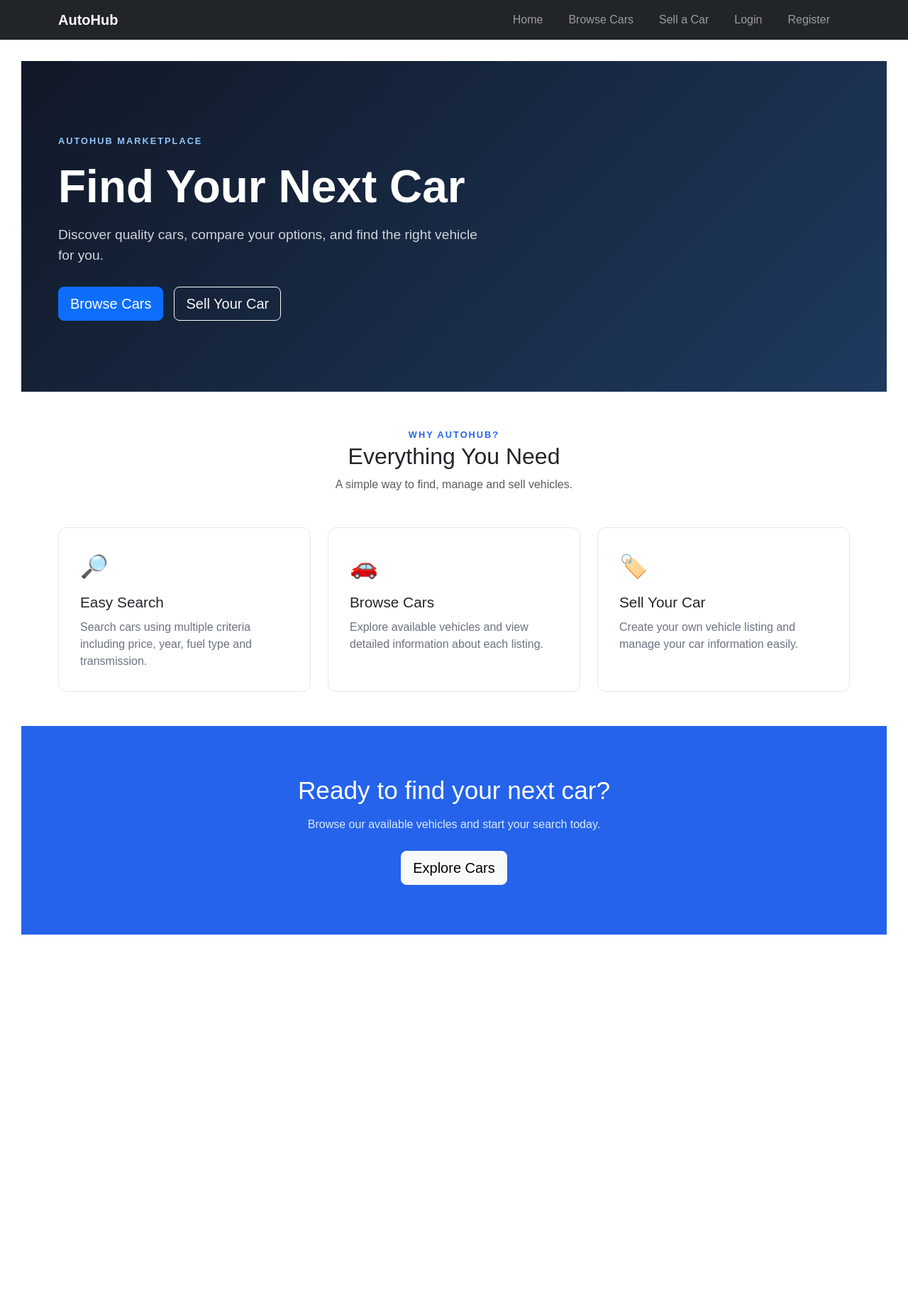
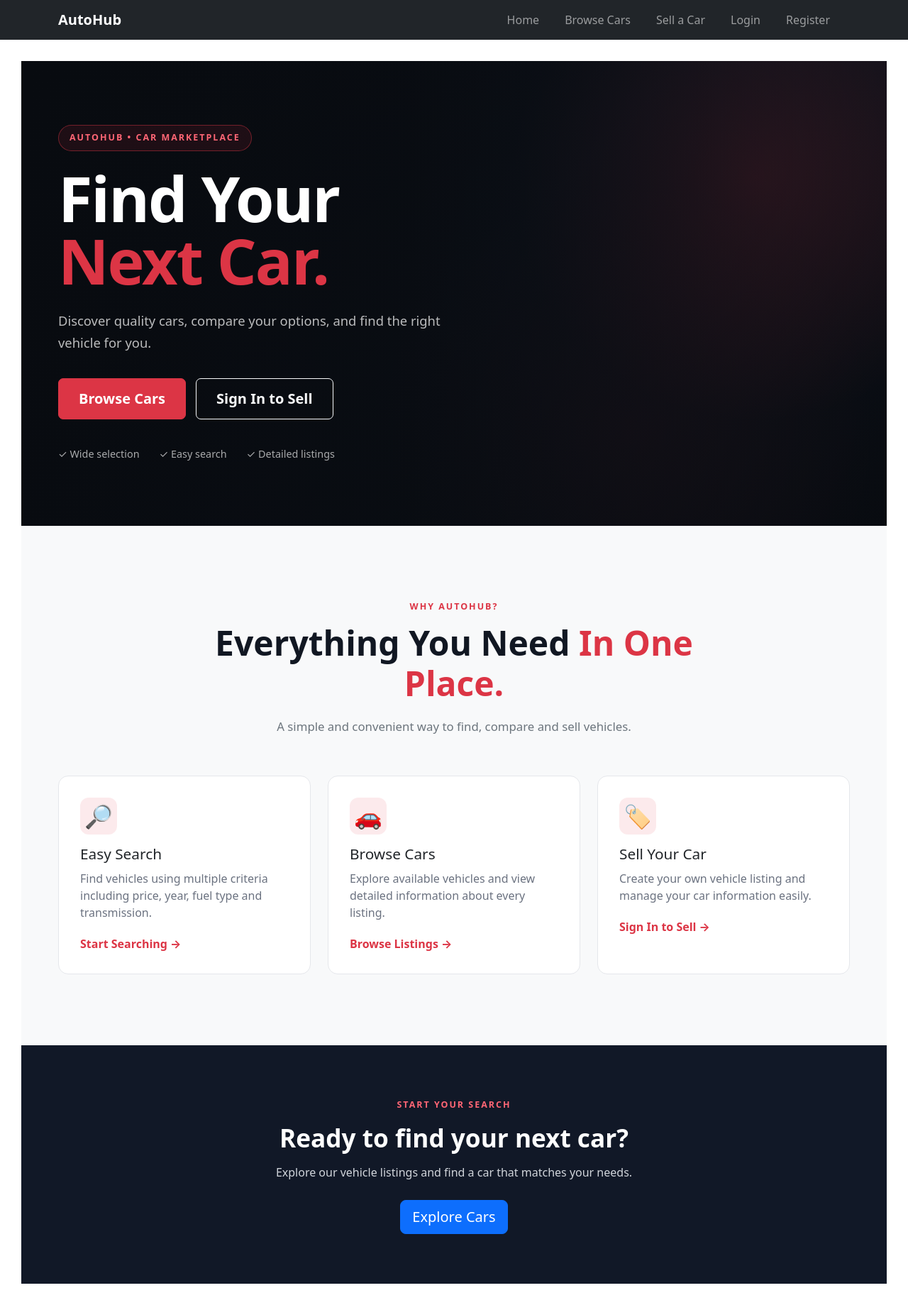
Before and after one commit to ManishTamang292/Autohub, a PHP site: page / in a window 1280 px wide. Shown: the whole page at 71% size. Before the commit the page ends 1317 px from the top, so only its background shows below. Run offline with PHP 8.4, Linux system fonts and the light colour scheme.

Commit message:
Redesign AutoHub homepage

````diff
--- a/css/style.css
+++ b/css/style.css
@@ -1,3 +1,4 @@
+```css
 body {
     font-family: Arial, sans-serif;
     margin: 0;
@@ -28,6 +29,7 @@ nav a:hover {
 main {
     padding: 30px;
 }
+
 table {
     width: 100%;
     border-collapse: collapse;
@@ -53,6 +55,7 @@ tr:nth-child(even) {
 tr:hover {
     background-color: #eeeeee;
 }
+
 form {
     margin-top: 20px;
     margin-bottom: 30px;
@@ -86,156 +89,350 @@ button {
 button:hover {
     background-color: #444;
 }
+
 .search-grid {
     display: grid;
     grid-template-columns: repeat(3, 1fr);
     gap: 15px;
     margin-bottom: 15px;
 }
-/* AutoHub Homepage */
+
+
+/* Homepage Hero */
 
 .hero-section {
-    background: linear-gradient(135deg, #111827, #1e3a5f);
+    position: relative;
+    min-height: 620px;
+    display: flex;
+    align-items: center;
+    overflow: hidden;
+    background:
+        radial-gradient(
+            circle at 85% 25%,
+            rgba(220, 53, 69, 0.22),
+            transparent 30%
+        ),
+        radial-gradient(
+            circle at 70% 80%,
+            rgba(220, 53, 69, 0.08),
+            transparent 35%
+        ),
+        linear-gradient(
+            135deg,
+            #080b10 0%,
+            #111722 50%,
+            #080b10 100%
+        );
     color: white;
-    padding: 100px 0;
+}
+
+.hero-overlay {
+    position: absolute;
+    inset: 0;
+
+    background:
+        linear-gradient(
+            90deg,
+            rgba(8, 11, 16, 0.98) 0%,
+            rgba(8, 11, 16, 0.88) 45%,
+            rgba(8, 11, 16, 0.55) 75%,
+            rgba(8, 11, 16, 0.25) 100%
+        );
+
+    pointer-events: none;
 }
 
 .hero-content {
-    max-width: 700px;
+    position: relative;
+    z-index: 2;
+    max-width: 720px;
+    padding: 90px 0;
 }
 
-.hero-label,
-.section-label {
-    font-size: 0.8rem;
-    font-weight: bold;
+.hero-label {
+    display: inline-block;
+    margin-bottom: 22px;
+    padding: 8px 15px;
+    border: 1px solid rgba(220, 53, 69, 0.45);
+    border-radius: 50px;
+    background: rgba(220, 53, 69, 0.10);
+    color: #ff6675;
+    font-size: 0.78rem;
+    font-weight: 700;
     letter-spacing: 2px;
 }
 
-.hero-label {
-    color: #93c5fd;
+.hero-content h1 {
+    margin: 0 0 25px;
+    font-size: clamp(3.5rem, 7vw, 5.5rem);
+    font-weight: 800;
+    line-height: 1;
+    letter-spacing: -2px;
 }
 
-.hero-section h1 {
-    font-size: 4rem;
-    font-weight: 700;
-    margin: 15px 0;
+.hero-content h1 span {
+    color: #dc3545;
 }
 
-.hero-section p {
-    font-size: 1.2rem;
-    color: #d1d5db;
+.hero-content p {
     max-width: 600px;
+    margin-bottom: 35px;
+    color: rgba(255, 255, 255, 0.72);
+    font-size: 1.15rem;
+    line-height: 1.7;
 }
 
 .hero-buttons {
     display: flex;
-    gap: 15px;
-    margin-top: 30px;
+    flex-wrap: wrap;
+    gap: 14px;
+    margin-bottom: 38px;
 }
 
+.hero-buttons .btn {
+    padding: 13px 28px;
+    border-radius: 7px;
+    font-weight: 600;
+}
+
+.hero-buttons .btn-primary {
+    background: #dc3545;
+    border-color: #dc3545;
+}
+
+.hero-features {
+    display: flex;
+    flex-wrap: wrap;
+    gap: 28px;
+}
+
+.hero-features span {
+    color: rgba(255, 255, 255, 0.65);
+    font-size: 0.9rem;
+}
+
+/* Why AutoHub Section */
+
+.why-section {
+    padding: 100px 0;
+    background: #f8f9fa;
+}
+
+.section-heading {
+    max-width: 700px;
+    margin: 0 auto 55px;
+    text-align: center;
+}
+
+.section-heading .section-label {
+    display: inline-block;
+    margin-bottom: 12px;
+    color: #dc3545;
+    font-size: 0.78rem;
+    font-weight: 700;
+    letter-spacing: 2px;
+}
+
+.section-heading h2 {
+    margin-bottom: 18px;
+    color: #111722;
+    font-size: clamp(2rem, 4vw, 3rem);
+    font-weight: 800;
+}
+
+.section-heading h2 span {
+    color: #dc3545;
+}
+
+.section-heading p {
+    margin: 0;
+    color: #6c757d;
+    font-size: 1.05rem;
+    line-height: 1.7;
+}
+
+/* Homepage Feature Section */
+
 .section-label {
-    color: #2563eb;
+    color: #dc3545;
 }
 
 .feature-card {
+    height: 100%;
+    padding: 35px;
+    background: #ffffff;
+    border: 1px solid #e5e7eb;
+    border-radius: 16px;
+    transition: transform 0.25s ease, box-shadow 0.25s ease;
+}
+
+.feature-card:hover {
+    transform: translateY(-6px);
+    box-shadow: 0 18px 40px rgba(0, 0, 0, 0.10);
+}
+
+.feature-card:hover {
+    transform: translateY(-5px);
+    box-shadow: 0 12px 30px rgba(0, 0, 0, 0.10);
+}
+
+.feature-icon {
+    width: 52px;
+    height: 52px;
+    display: flex;
+    align-items: center;
+    justify-content: center;
+    margin-bottom: 22px;
+    border-radius: 12px;
+    background: rgba(220, 53, 69, 0.10);
+    font-size: 1.5rem;
+}
+
+.feature-card h3 {
+    margin-bottom: 10px;
+    font-size: 1.3rem;
+}
+
+.feature-card p {
+    margin-bottom: 0;
+    color: #6b7280;
+}
+.feature-card a {
+    display: inline-block;
+    margin-top: 20px;
+    color: #dc3545;
+    font-weight: 700;
+    text-decoration: none;
+}
+
+.feature-card a:hover {
+    color: #b02a37;
+    text-decoration: underline;
+}
+
+
+/* Homepage CTA */
+
+.cta-section {
+    position: relative;
+    padding: 90px 0;
+    background:
+        radial-gradient(
+            circle at 50% 0%,
+            rgba(220, 53, 69, 0.18),
+            transparent 45%
+        ),
+        #111722;
+    color: white;
+    text-align: center;
+}
+
+.cta-content {
+    max-width: 700px;
+    margin: 0 auto;
+}
+
+.cta-content .section-label {
+    display: inline-block;
+    margin-bottom: 15px;
+    color: #ff6675;
+    font-size: 0.78rem;
+    font-weight: 700;
+    letter-spacing: 2px;
+}
+
+.cta-content h2 {
+    margin-bottom: 18px;
+    font-size: clamp(2rem, 4vw, 3rem);
+    font-weight: 800;
+}
+
+.cta-content p {
+    max-width: 600px;
+    margin: 0 auto 30px;
+    color: rgba(255, 255, 255, 0.68);
+    line-height: 1.7;
+}
+
+
+/* Homepage Mobile */
+
+@media (max-width: 768px) {
+
+    .hero-section {
+        min-height: 650px;
+    }
+
+    .hero-overlay {
+        background: rgba(10, 12, 18, 0.78);
+    }
+
+    .hero-content {
+        padding: 60px 20px;
+    }
+
+    .hero-content h1 {
+        font-size: 3rem;
+    }
+
+    .hero-features {
+        flex-direction: column;
+        gap: 10px;
+    }
+
+}
+
+
+/* Homepage Feature Section */
+
+.section-label {
+    color: #dc3545;
+}
+
+.feature-card {
+    height: 100%;
+    padding: 30px;
     background: white;
     border: 1px solid #e5e7eb;
-    border-radius: 12px;
-    padding: 30px;
-    height: 100%;
+    border-radius: 14px;
     transition: transform 0.2s ease, box-shadow 0.2s ease;
 }
 
 .feature-card:hover {
     transform: translateY(-5px);
-    box-shadow: 0 10px 25px rgba(0, 0, 0, 0.08);
+    box-shadow: 0 12px 30px rgba(0, 0, 0, 0.10);
 }
 
 .feature-icon {
+    margin-bottom: 15px;
     font-size: 2rem;
-    margin-bottom: 15px;
 }
 
 .feature-card h3 {
+    margin-bottom: 10px;
     font-size: 1.3rem;
-    margin-bottom: 10px;
 }
 
 .feature-card p {
+    margin-bottom: 0;
     color: #6b7280;
-    margin-bottom: 0;
 }
 
+
+/* Homepage CTA */
+
 .cta-section {
-    background: #2563eb;
+    padding: 70px 0;
+    background: #111827;
     color: white;
-    padding: 70px 0;
     text-align: center;
 }
 
 .cta-content h2 {
+    margin-bottom: 15px;
     font-size: 2.2rem;
-    margin-bottom: 15px;
 }
 
 .cta-content p {
     margin-bottom: 25px;
-    color: #dbeafe;
-}
-/* Car Listing Cards */
-
-.car-card {
-    background: white;
-    border: 1px solid #e5e7eb;
-    border-radius: 14px;
-    overflow: hidden;
-    transition: transform 0.2s ease, box-shadow 0.2s ease;
-}
-
-.car-card:hover {
-    transform: translateY(-6px);
-    box-shadow: 0 12px 30px rgba(0, 0, 0, 0.1);
-}
-
-.car-card-top {
-    background: linear-gradient(135deg, #111827, #1e3a5f);
-    color: white;
-    padding: 25px;
-    display: flex;
-    justify-content: space-between;
-    align-items: center;
-}
-
-.car-badge {
-    background: rgba(255, 255, 255, 0.15);
-    padding: 5px 10px;
-    border-radius: 20px;
-    font-size: 0.85rem;
-}
-
-.car-price {
-    font-size: 1.3rem;
-    font-weight: bold;
-}
-
-.car-card-body {
-    padding: 25px;
-}
-
-.car-card-body h3 {
-    font-size: 1.35rem;
-    margin-bottom: 20px;
-}
-
-.car-specs {
-    display: flex;
-    flex-direction: column;
-    gap: 8px;
-    color: #4b5563;
-    margin-bottom: 18px;
-}
-
-.car-location {
-    color: #6b7280;
-    margin-bottom: 20px;
-}
+    color: #d1d5db;
--- a/templates/index.html.twig
+++ b/templates/index.html.twig
@@ -4,15 +4,24 @@
 
 {% block content %}
 
+
+<!-- Hero Section -->
 <section class="hero-section">
+
+    <div class="hero-overlay"></div>
 
     <div class="container">
 
         <div class="hero-content">
 
-            <span class="hero-label">AUTOHUB MARKETPLACE</span>
+            <span class="hero-label">
+                AUTOHUB • CAR MARKETPLACE
+            </span>
 
-            <h1>Find Your Next Car</h1>
+            <h1>
+                Find Your<br>
+                <span>Next Car.</span>
+            </h1>
 
             <p>
                 Discover quality cars, compare your options,
@@ -25,9 +34,29 @@
                     Browse Cars
                 </a>
 
-                <a href="add-car.php" class="btn btn-outline-light btn-lg">
+                {% if username %}
+
+                    <a href="add-car.php"
+                       class="btn btn-outline-light btn-lg">
                         Sell Your Car
                     </a>
+
+                {% else %}
+
+                    <a href="login.php"
+                       class="btn btn-outline-light btn-lg">
+                        Sign In to Sell
+                    </a>
+
+                {% endif %}
+
+            </div>
+
+            <div class="hero-features">
+
+                <span>✓ Wide selection</span>
+                <span>✓ Easy search</span>
+                <span>✓ Detailed listings</span>
 
             </div>
 
@@ -38,16 +67,25 @@
 </section>
 
 
-<section class="container py-5">
+<!-- Why AutoHub -->
+<section class="why-section">
 
-    <div class="text-center mb-5">
+    <div class="container">
 
-        <span class="section-label">WHY AUTOHUB?</span>
+        <div class="section-heading text-center">
 
-        <h2>Everything You Need</h2>
+            <span class="section-label">
+                WHY AUTOHUB?
+            </span>
 
-        <p class="text-muted">
-            A simple way to find, manage and sell vehicles.
+            <h2>
+                Everything You Need
+                <span>In One Place.</span>
+            </h2>
+
+            <p>
+                A simple and convenient way to find,
+                compare and sell vehicles.
             </p>
 
         </div>
@@ -63,12 +101,19 @@
                         🔎
                     </div>
 
-                <h3>Easy Search</h3>
+                    <h3>
+                        Easy Search
+                    </h3>
 
                     <p>
-                    Search cars using multiple criteria including
-                    price, year, fuel type and transmission.
+                        Find vehicles using multiple criteria
+                        including price, year, fuel type and
+                        transmission.
                     </p>
+
+                    <a href="cars.php">
+                        Start Searching →
+                    </a>
 
                 </div>
 
@@ -83,12 +128,18 @@
                         🚗
                     </div>
 
-                <h3>Browse Cars</h3>
+                    <h3>
+                        Browse Cars
+                    </h3>
 
                     <p>
-                    Explore available vehicles and view detailed
-                    information about each listing.
+                        Explore available vehicles and view
+                        detailed information about every listing.
                     </p>
+
+                    <a href="cars.php">
+                        Browse Listings →
+                    </a>
 
                 </div>
 
@@ -103,12 +154,30 @@
                         🏷️
                     </div>
 
-                <h3>Sell Your Car</h3>
+                    <h3>
+                        Sell Your Car
+                    </h3>
 
                     <p>
-                    Create your own vehicle listing and manage
-                    your car information easily.
+                        Create your own vehicle listing and
+                        manage your car information easily.
                     </p>
+
+                    {% if username %}
+
+                        <a href="add-car.php">
+                            Sell Your Car →
+
+                    {% else %}
+
+                        <a href="login.php">
+                            Sign In to Sell →
+
+                    {% endif %}
+
+                        </a>
+
+                </div>
 
             </div>
 
@@ -119,19 +188,28 @@
 </section>
 
 
+<!-- Call To Action -->
 <section class="cta-section">
 
     <div class="container">
 
         <div class="cta-content">
 
-            <h2>Ready to find your next car?</h2>
+            <span class="section-label">
+                START YOUR SEARCH
+            </span>
+
+            <h2>
+                Ready to find your next car?
+            </h2>
 
             <p>
-                Browse our available vehicles and start your search today.
+                Explore our vehicle listings and find
+                a car that matches your needs.
             </p>
 
-            <a href="cars.php" class="btn btn-light btn-lg">
+            <a href="cars.php"
+               class="btn btn-primary btn-lg">
                 Explore Cars
             </a>
 
````
Also changed, not shown: images/hero-car-only.png (added), 2 other files. Lines whose indentation alone changed are shown as unchanged.
